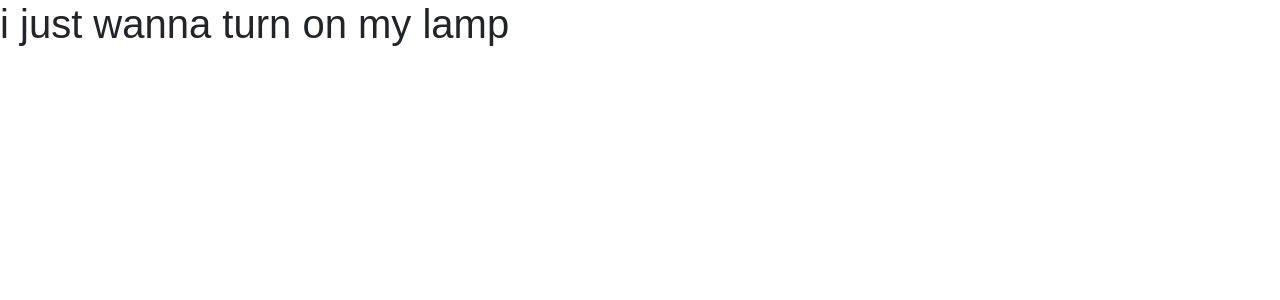
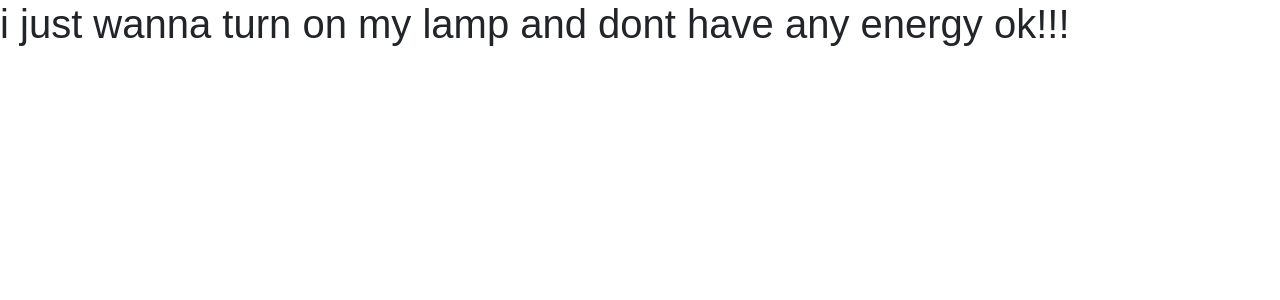
Before and after one commit to hossein-ansari/practice, a React (Create React App) app: page / in a window 1280 px wide. Shown: the top 300 px of the page. Built offline with nearby package versions, Linux system fonts and the light colour scheme.

Commit message:
just practice

```diff
--- a/src/App.js
+++ b/src/App.js
@@ -16,7 +16,7 @@ export default class App extends Component {
   render() {
     return (
       <div>
-        <h1>i just wanna turn on my lamp</h1>
+        <h1>i just wanna turn on my lamp and dont have any energy ok!!!</h1>
       </div>
     );
   }
```
